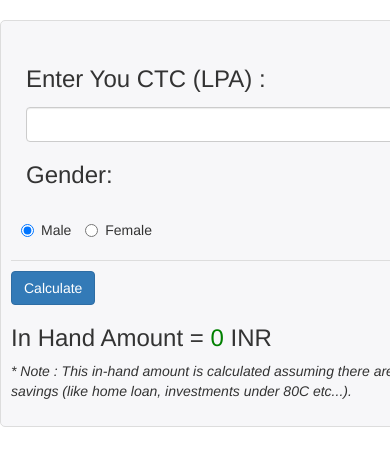
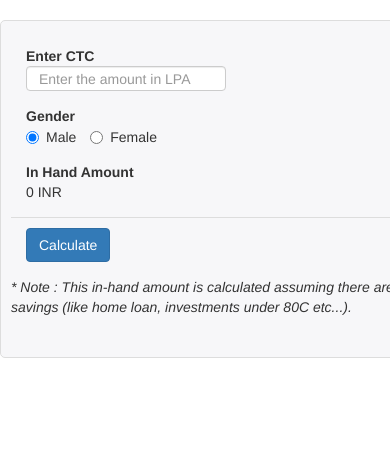
Before and after one commit to VaibhavKakade/VaibhavKakade.github.io, a plain HTML site: page index.html in a window 390 px wide. Shown: the top 466 px of the page. Drawn offline with Linux system fonts and the light colour scheme.

Commit message:
Alignments for mobile devices

```diff
--- a/index.html
+++ b/index.html
@@ -6,6 +6,13 @@
 	<style>
 		.inline-block {
 			display: inline-block;
+		}
+		.show-grid {
+			padding-bottom: 15px;
+		}
+		.boldText {
+			font-weight: bold;
+			/*font-size: 20px;*/
 		}
 		.centerAlign {
 			width: 900px;
@@ -19,7 +26,7 @@
 		.radio-container-padding {
 			padding: 20px 10px;
 		}
-		.border-bottom {
+		.borderBottom {
 			border-bottom: 1px solid #ddd;
 		}
 		.green {
@@ -30,26 +37,27 @@
 			margin-top: 10px;
 		}
 		#ctc {
-			height: 35px;
-			margin-top: 15px;
+			width: 200px;
+			height: 25px;
 		}
 	</style>
 </head>
 <body>
-	<div class="centerAlign">
+	<div class="centerAlign container-fluid">
 		<div class="row show-grid">
-			<div class="col-md-6 col-lg-6">
-				<h3> Enter You CTC (LPA) : </h3>
+			<div class="col-sm-12 col-md-3 col-lg-2">
+				<span class="boldText"> Enter CTC </span>
 			</div>
-			<div class="col-md-6 col-lg-6">
-				<input type="text" id="ctc" class="form-control">
+			<div class="col-sm-12 col-md-3 col-lg-3">
+				<input placeholder="Enter the amount in LPA" type="text" id="ctc" class="form-control inline-block">
 			</div>
 		</div>
-		<div class="row show-grid border-bottom">
-			<div class="col-md-6 col-lg-6">
-				<h3 class="inline-block">Gender:</h3>
+
+		<div class="row show-grid">
+			<div class="col-sm-12 col-md-3 col-lg-2">
+				<span class="boldText"> Gender </span>
 			</div>
-			<div class="col-md-6 col-lg-6 radio-container-padding">
+			<div class="col-sm-12 col-md-3 col-lg-3">
 				<label class="radio-inline">
 				  <input type="radio" name="gender" value="male" checked="true"> Male
 				</label>
@@ -58,12 +66,21 @@
 				</label>
 			</div>
 		</div>
+		<div class="row show-grid borderBottom">
+			<div class="col-sm-12 col-md-3 col-lg-2">
+				<span class="boldText"> In Hand Amount </span>
+			</div>
+			<div class="col-sm-12 col-md-3 col-lg-2">
+				<span class="inHandCTC"></span>
+			</div>
+		</div>
 		<div class="row show-grid">
-			<button id="calculate" class="btn btn-primary">Calculate</button>
+			<div class="col-sm-12 col-md-3 col-lg-3">
+				<button id="calculate" class="btn btn-primary">Calculate</button>
+			</div>
 		</div>
 
 		<div class="row show-grid">
-			<h3 class="inHandCTC"></h3>
 			<i>* Note : This in-hand amount is calculated assuming there are no savings. So the actual in-hand amount will be more after applying your savings (like home loan, investments under 80C etc...).</i>
 		</div>
 	</div>
@@ -119,7 +136,7 @@
 		});
 
 		let inHandMoney = result.reduce((n1, n2) => n1 + n2);
-		document.querySelector(".inHandCTC").innerHTML = "In Hand Amount = <span class='green'> " + Math.round(inHandMoney / 12) + " </span> INR";
+		document.querySelector(".inHandCTC").innerHTML = Math.round(inHandMoney / 12) + " INR";
 	}
 
 	calculateInHand();
```
